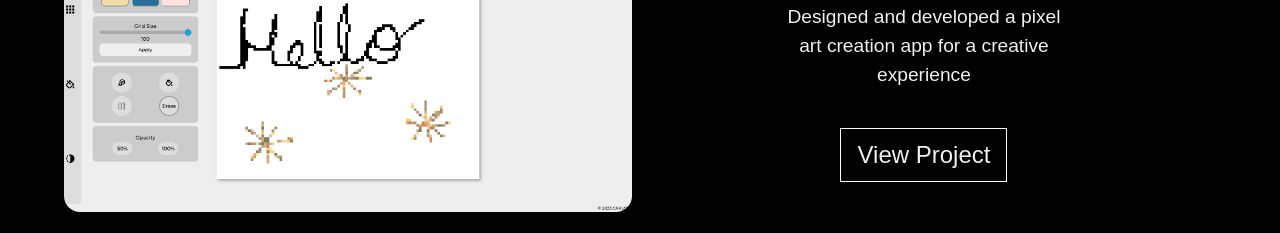
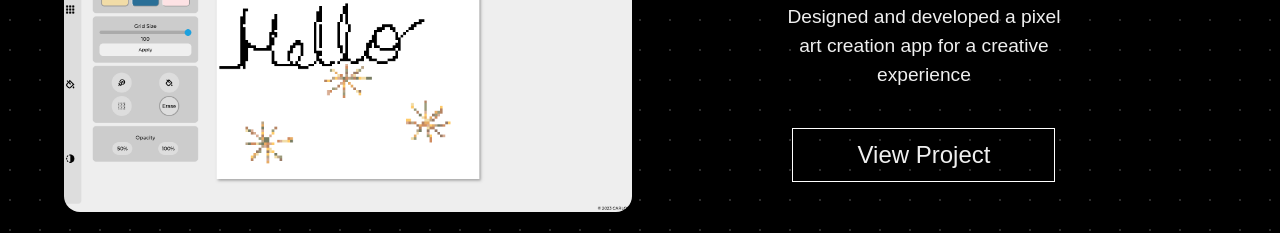
Before and after one commit to Charlesss-0/Personal-Portfolio, a React (Vite) app: page / in a window 1280 px wide. Shown: the part 980-1213 px from the top of the page. Built offline with nearby package versions, Linux system fonts and the light colour scheme.

Commit message:
add: background pattern

```diff
--- a/app/components/layout/projects.tsx
+++ b/app/components/layout/projects.tsx
@@ -6,7 +6,7 @@ import styled from 'styled-components'
 
 const ViewProjects = styled.button`
 	font-size: 1.5rem;
-	padding: 0.5rem 1rem;
+	padding: 0.5rem 4rem;
 	transition: all 0.2s ease-in;
 	position: relative;
 	z-index: 1;
@@ -32,7 +32,7 @@ const ViewProjects = styled.button`
 	}
 
 	&:hover:after {
-		transform: skewX(-45deg) scale(0.8, 1);
+		transform: skewX(-45deg) scale(0.75, 1);
 	}
 
 	&:active {
--- a/app/styles/index.css
+++ b/app/styles/index.css
@@ -20,6 +20,12 @@ body {
 	font-family: 'Chakra Petch', sans-serif;
 	color: #efefef;
 	background-color: #000;
+	background-image: radial-gradient(
+		rgba(255, 255, 255, 0.171) 1px,
+		transparent 0
+	);
+	background-size: 30px 30px;
+	background-position: -5px -5px;
 }
 
 i {
```
